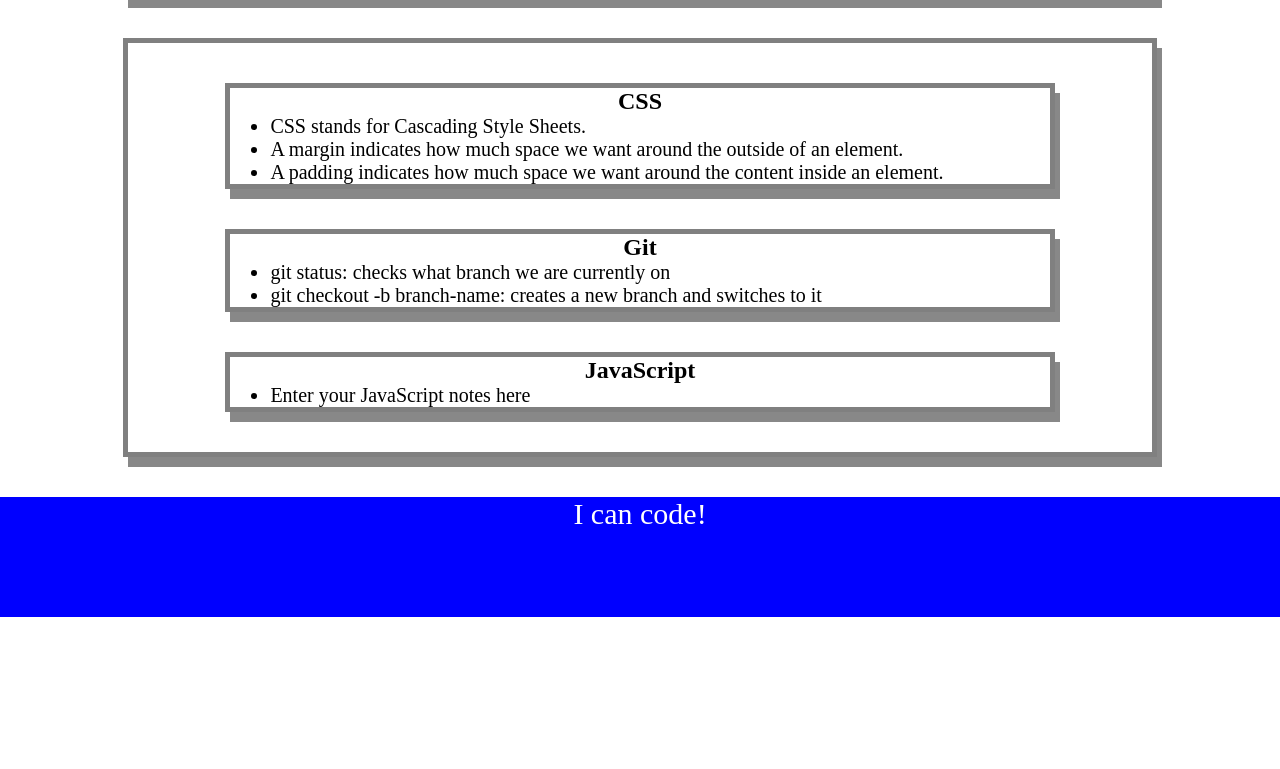
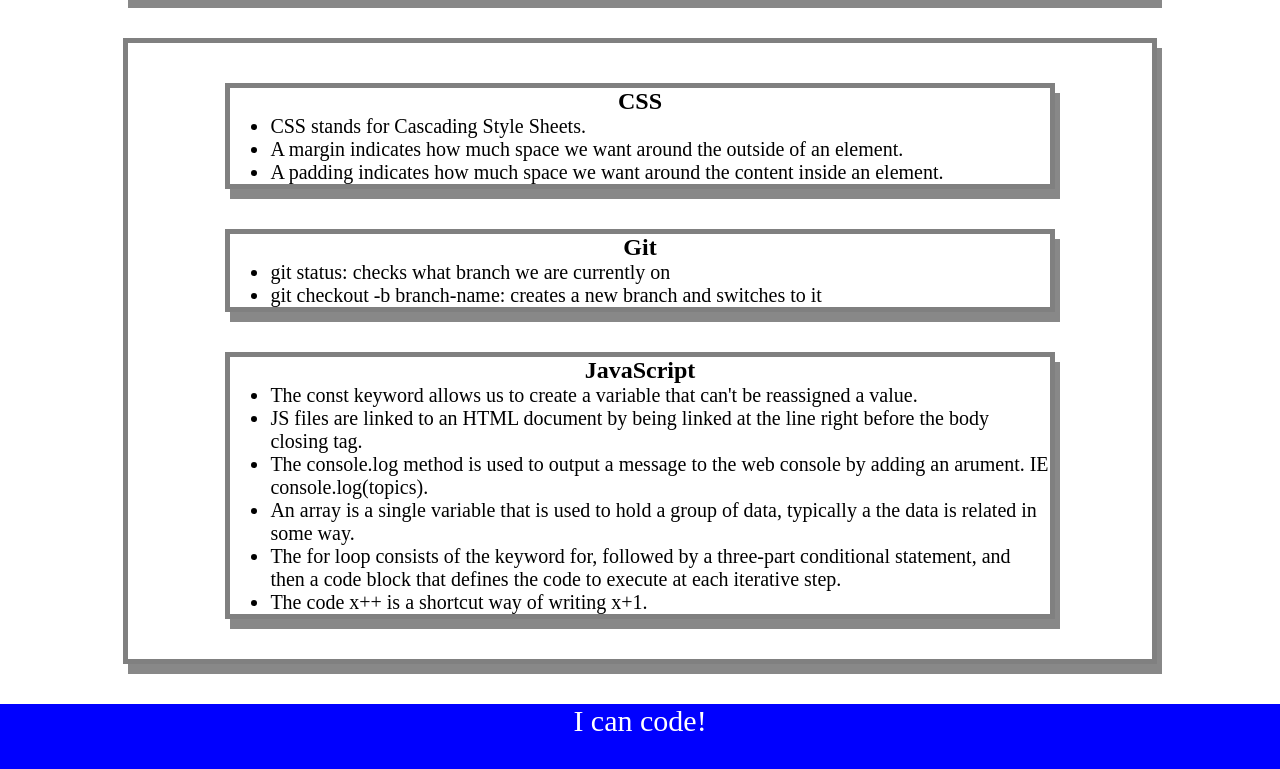
Before and after one commit to JoseGuache/prework-study-guide, a plain HTML site: page index.html in a window 1280 px wide. Shown: the part 429-1198 px from the top of the page. Before the commit the page ends 1046 px from the top, so only its background shows below. Drawn offline with Linux system fonts and the light colour scheme.

Commit message:
added JS to project

```diff
--- /dev/null
+++ b/assets/script.js
@@ -0,0 +1,19 @@
+const topics = ['HTML', 'CSS', 'Git', 'JavaScript'];
+
+for (let x = 0; x < topics.length; x++) {
+    console.log(topics[x]);
+}
+
+/*
+if (topic === 'HTML') {
+    console.log("Let's study HTML!");
+} else if (topic === 'CSS') {
+    console.log("Let's study CSS!");
+} else if (topic === 'Git') {
+    console.log("Let's study Git!");
+} else if (topic === 'JavaScript') {
+    console.log("Let's study JavaScript!");
+} else {
+    console.log('Please try again!');
+}
+    */
--- a/index.html
+++ b/index.html
@@ -13,6 +13,7 @@
   <header id="header">
     <h1>Prework Study Guide</h1>
     <img src="./assets/bowtie-cat.png" alt="Profile image of cat wearing a bow tie." />
+    <h2>✨ Open the Console to See What's Happening ✨</h2>
   </header>
 
   <main>
@@ -54,7 +55,16 @@
       <section class="card" id="javascript-section">
         <h2>JavaScript</h2>
         <ul>
-          <li>Enter your JavaScript notes here</li>
+          <li>The const keyword allows us to create a variable that can't be reassigned a value.</li>
+          <li>JS files are linked to an HTML document by being linked at the line right before the body closing tag.
+          </li>
+          <li>The console.log method is used to output a message to the web console by adding an arument. IE
+            console.log(topics).</li>
+          <li>An array is a single variable that is used to hold a group of data, typically a the data is related in
+            some way.</li>
+          <li>The for loop consists of the keyword for, followed by a three-part conditional statement, and then a code
+            block that defines the code to execute at each iterative step.</li>
+          <li>The code x++ is a shortcut way of writing x+1.</li>
         </ul>
       </section>
   </main>
@@ -62,6 +72,7 @@
   <footer>
     <p>I can code!</p>
   </footer>
+  <script src="./assets/script.js"></script>
 </body>
 
 </html>
```
